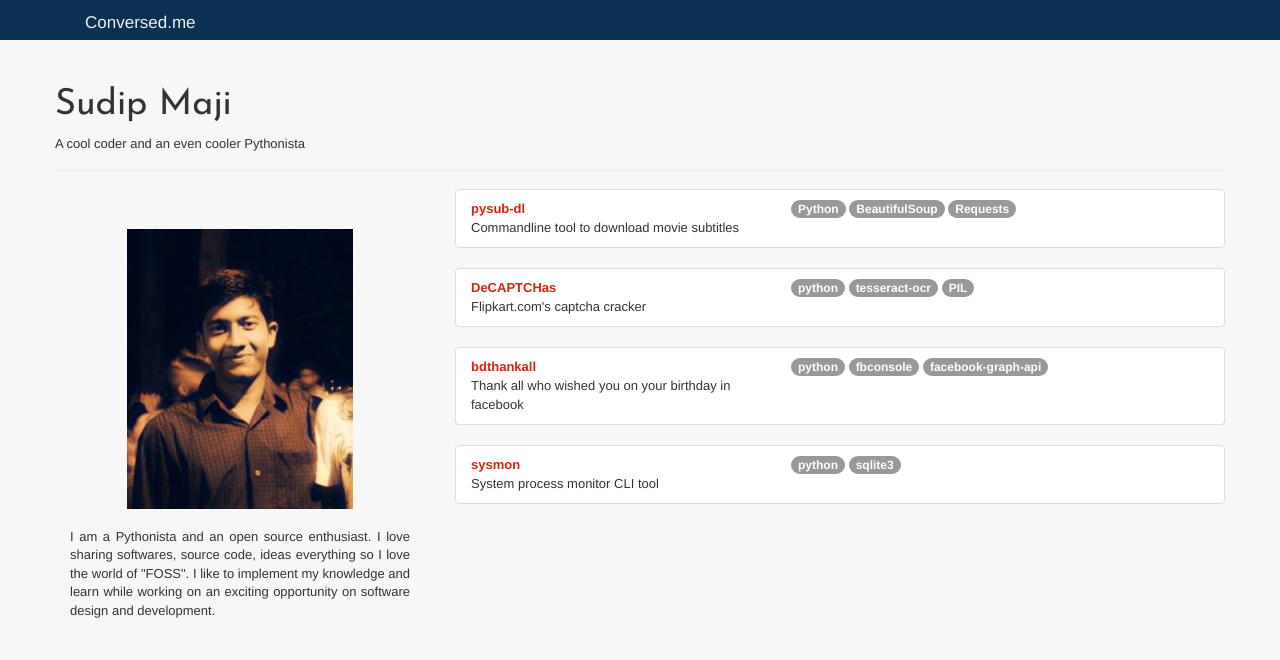
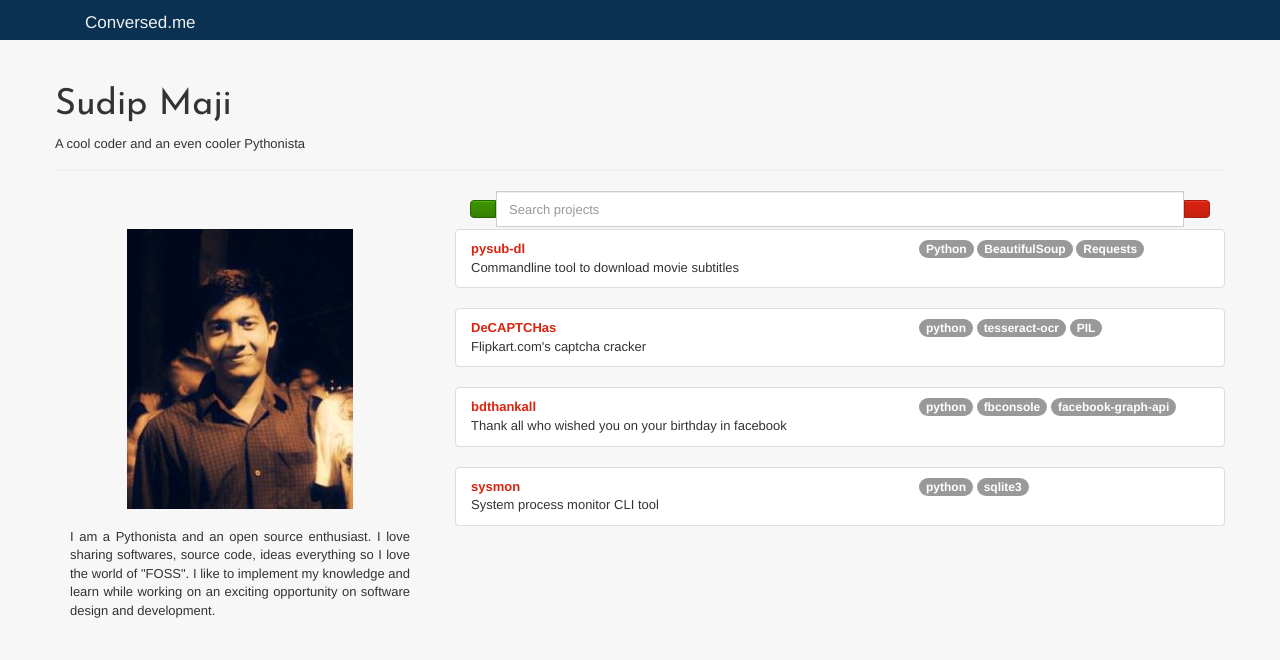
Before and after one commit to iamsudip/aboutme, a Flask app: page /iamsudip/ in a window 1280 px wide. Shown: the top 660 px of the page. Run offline with Flask 2, Linux system fonts and the light colour scheme; data comes from the database, SQL or seed files in the repository; some libraries are stand-ins or nearby versions.

Commit message:
Added add projects tooltip button, search field and button

```diff
--- a/aboutme/templates/aboutme.html
+++ b/aboutme/templates/aboutme.html
@@ -17,28 +17,39 @@
         </div>
     </div> <!-- /.col-sm-4-->
 
-    <!-- search field
+    <!-- right column -->
+    <div class="col-sm-8">
+        <div class="row">
+            <div class="navbar-left col-sm-12">
                 <form class="navbar-form navbar-right" role="search">
-        <div class="form-group">
-            <input type="text" class="form-control" placeholder="Search for people">
+                    <div class="input-group">
+                        <div class="input-group-btn" data-toggle="tooltip" data-placement="top" title="Click to add projects">
+                            <button class="btn btn-default btn-success" data-toggle="modal" data-target="#add_projects_form">
+                                <span class="glyphicon glyphicon-plus"></span>
+                            </button>
                         </div>
-        <button type="submit" class="btn btn-default">
+                        <input class="form-control" type="text" placeholder="Search projects">
+                        <div class="input-group-btn">
+                            <button class="btn btn-default btn-primary" type="submit">
                                 <span class="glyphicon glyphicon-search"></span>
                             </button>
-    </form>  end search field-->
-    <div class="col-sm-8">
+                        </div>
+                    </div>
+                </form>
+            </div> <!-- /.col-sm-12-->
+        </div> <!-- end row-->
         <div class="container">
             {% for project in user.portfolio %}
                 <ul class="list-group">
                     <li class="list-group-item">
                         <div class="container">
                             <div class="row">
-                            <div class="col-sm-5">
-                                <a href="#"><strong>{{ project.title }}</strong></a>
+                                <div class="col-sm-7">
+                                    <a href="#" data-toggle><strong>{{ project.title }}</strong></a>
                                     <br>
                                     {{ project.description }}
                                 </div>
-                            <div class="col-sm-7">
+                                <div class="col-sm-5">
                                     {% for tag in project.tags.split(',') %}
                                         <span class="badge badge-important">{{ tag }}</span>
                                     {% endfor %}
@@ -49,17 +60,7 @@
                 </ul>
             {% endfor %}
         </div>
-    </div>
-    <!--
-    <div class="col-sm-8">
-        <ul class="list-group">
-            <li class="list-group-item">Distributed POS application<span class="badge badge-important">python</span><span class="badge badge-success">flask</span><span class="badge badge-success">sqlalchemy</span><span class="badge badge-success">postgresql</span><span class="badge badge-success">openshift</span></li>
-            <li class="list-group-item">Distributed logging system<span class="badge badge-success">python</span><span class="badge badge-success">0MQ</span><span class="badge badge-success">sqlite3</span><span class="badge badge-success"></span></li>
-            <li class="list-group-item">Flipkart captcha cracker<span class="badge badge-success">python</span><span class="badge badge-success">PIL</span></li>
-            <li class="list-group-item">Subtitle Downloader - pysub-dl CLI tool<span class="badge badge-success">python</span><span class="badge badge-success">BeautifulSoup</span></li>
-        </ul>
-    </div>   /.col-sm-8-->
-
+    </div> <!-- /.col-sm-8-->
 </div>
 
 {% endblock %}
```
Lines whose indentation alone changed are shown as unchanged.
